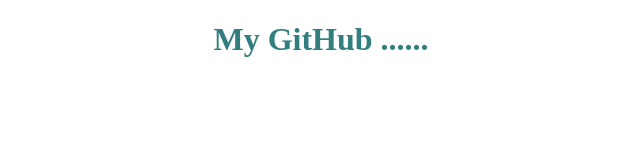
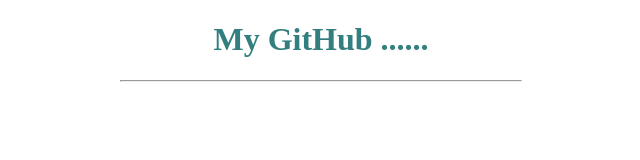
Before and after one commit to Parastoo-coding/my-git-project, a plain HTML site: page index.html in a window 1280 px wide. Shown: the whole page, without its empty margins (319-959 px from the left). Drawn offline with Linux system fonts and the light colour scheme.

Commit message:
update index.html and style.css

```diff
--- a/index.html
+++ b/index.html
@@ -9,6 +9,7 @@
   </head>
   <body>
     <h1>My GitHub ......</h1>
+    <hr />
     <script src="script.js"></script>
   </body>
 </html>
--- a/style.css
+++ b/style.css
@@ -3,3 +3,7 @@ h1 {
   font-family: "Times New Roman", Times, serif;
   text-align: center;
 }
+hr {
+  color: blueviolet;
+  max-width: 400px;
+}
```
